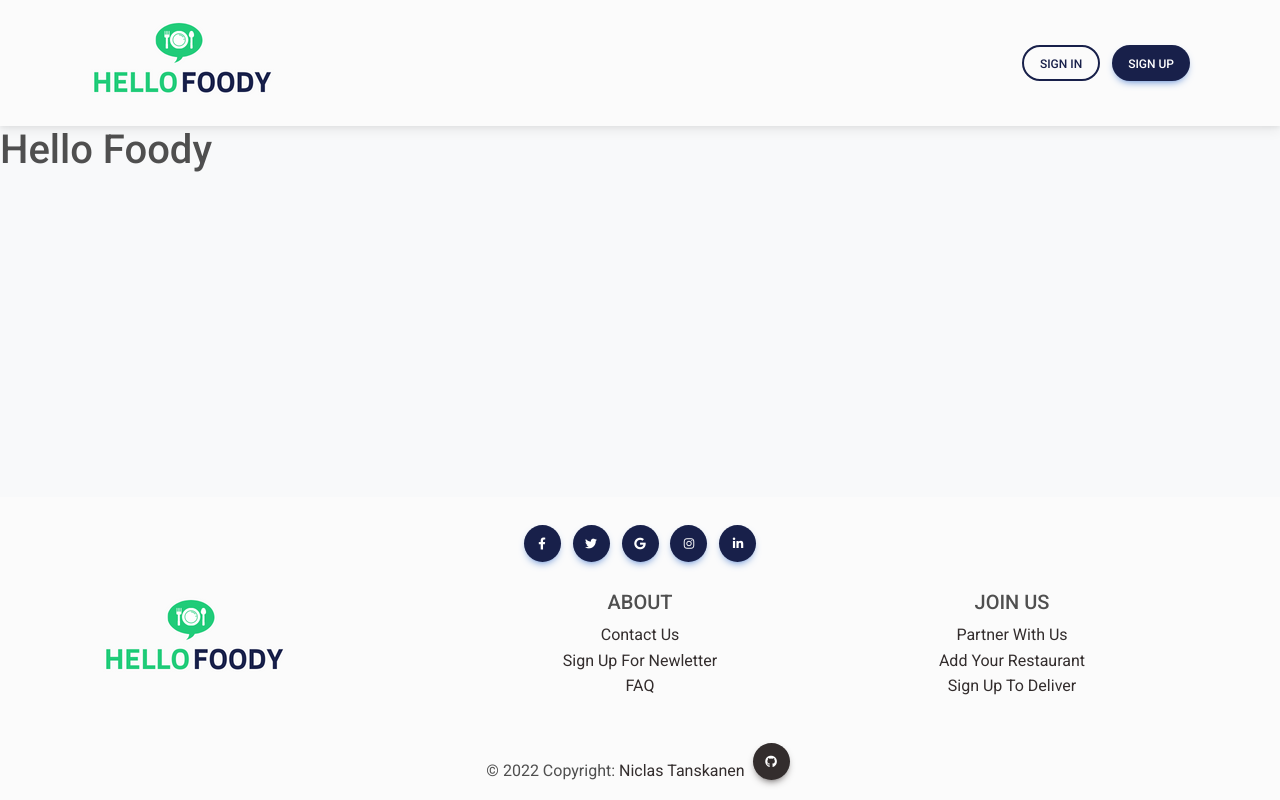
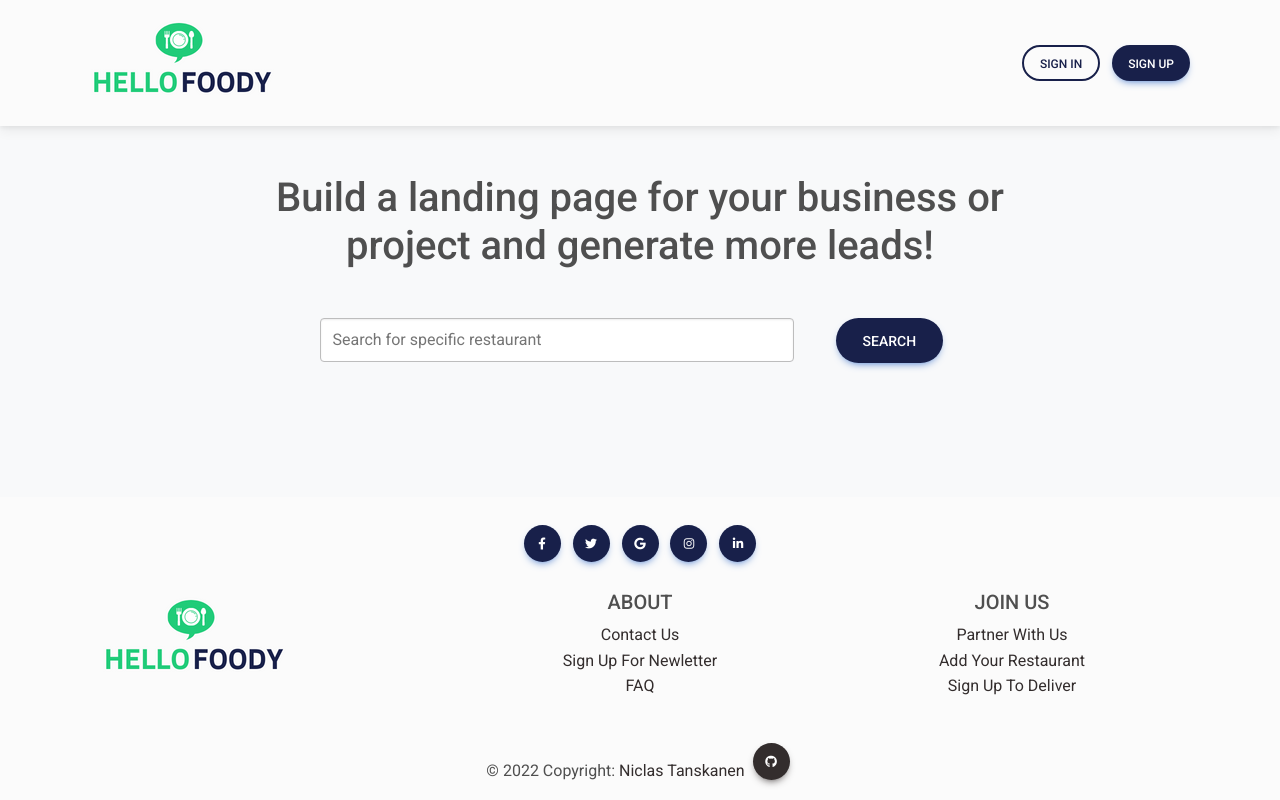
Before and after one commit to niclastanskanen/HELLO-FOODY, a Django app: page / in a window 1280 px wide. Run offline with Django 4.2, Linux system fonts and the light colour scheme.

Commit message:
feat: add jumbotron with search function in index.html

```diff
--- a/customer/templates/customer/index.html
+++ b/customer/templates/customer/index.html
@@ -1,5 +1,29 @@
 {% extends 'customer/base.html' %}
 
 {% block content %}
-<h1>Hello Foody</h1>
+<!-- Jumbotron -->
+
+<header class="text-center pt-5">
+    <div>
+
+    </div>
+    <div class="container">
+        <div class="row">
+            <div class="col-xl-9 mx-auto position-relative">
+                <h1 class="mb-5">Build a landing page for your business or project and generate more leads!</h1>
+            </div>
+            <div class="col-md-10 col-lg-8 col-xl-7 mx-auto position-relative">
+                <form>
+                    <div class="row">
+                        <div class="col-12 col-md-9 mb-2 mb-md-0"><input class="form-control form-control-lg"
+                                type="text" placeholder="Search for specific restaurant" /></div>
+                        <div class="col-12 col-md-3"><button class="btn btn-primary btn-rounded btn-lg"
+                                type="submit">Search</button></div>
+                    </div>
+                </form>
+            </div>
+        </div>
+    </div>
+</header>
+<!-- Jumbotron -->
 {% endblock content %}
```
